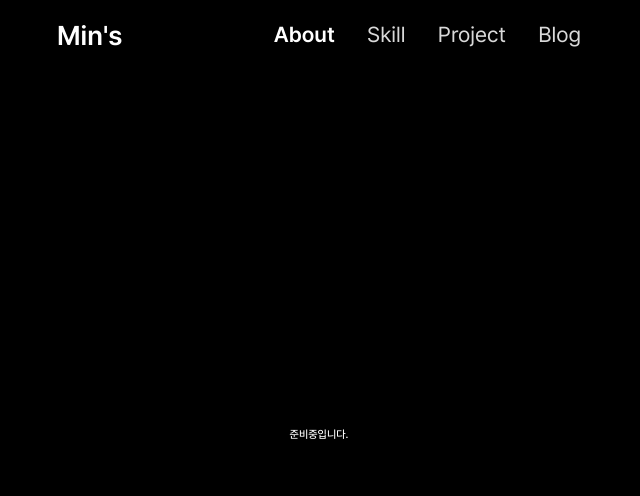
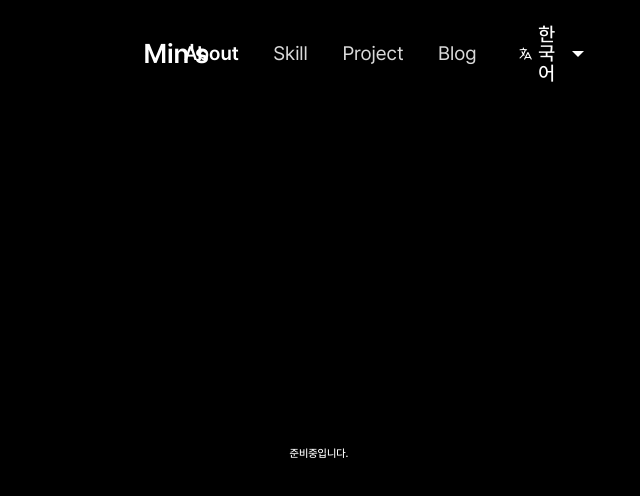
Before and after one commit to owni14/owni14.me, a Next.js app: page / in a window 1280 px wide. Shown: the top 496 px of the page, without its empty margins (321-961 px from the left). Built offline with nearby package versions, Linux system fonts and the light colour scheme.

Commit message:
style: 다국어 UI 제작

```diff
--- a/app/_components/layout/header/Header.tsx
+++ b/app/_components/layout/header/Header.tsx
@@ -1,5 +1,7 @@
 'use client';
 
+import Multilingual from '@/components/ui/multilingual/Multilingual';
+import { langList } from '@/components/ui/multilingual/consts';
 import cx from 'classnames';
 import Link from 'next/link';
 import { useState } from 'react';
@@ -11,6 +13,7 @@ import './styles.scss';
  */
 const Header = () => {
   const [activeLink, setActiveLink] = useState<string>(navList[0].id);
+  const [activeLang, setActiveLang] = useState<string>('한국어');
 
   return (
     <section id="header">
@@ -25,6 +28,7 @@ const Header = () => {
             </li>
           ))}
         </ul>
+        <Multilingual list={langList} onClickLang={(lang: string) => setActiveLang(lang)} activeLang={activeLang} />
       </div>
     </section>
   );
--- a/app/_components/layout/header/styles.scss
+++ b/app/_components/layout/header/styles.scss
@@ -3,7 +3,7 @@
 /* Header section */
 #header {
   width: 100%;
-  padding: 2rem 35rem;
+  padding: 2rem 43rem;
   position: sticky;
   top: 0;
   background-color: rgba(0, 0, 0, 0.7);
@@ -23,25 +23,26 @@
 
     .nav-link {
       @include flex('row', 'space-between', 'center');
-      gap: 3rem;
+      gap: 2.2rem;
 
       li {
         list-style: none;
-        font-size: 2rem;
+        font-size: 1.8rem;
+        padding: 0.5rem;
         color: $softGray;
-        transition: all 0.4s ease-in-out;
+        transition: all 0.3s ease-in-out;
         font-family: 'Pretendard-Regular';
 
         &:hover {
           cursor: pointer;
           color: white;
-          transition: all 0.4s ease-in-out;
+          transition: all 0.3s ease-in-out;
         }
 
         &.active {
           font-family: 'Pretendard-Bold';
           color: white;
-          transition: all 0.4s ease-in-out;
+          transition: all 0.3s ease-in-out;
           font-weight: bold;
         }
       }
--- a/app/_components/ui/hamburger/Hamburger.tsx
+++ b/app/_components/ui/hamburger/Hamburger.tsx
@@ -8,7 +8,7 @@ const Hamburger = () => {
   const [isClick, setIsClick] = useState<boolean>(false);
 
   return (
-    <div id="hamburger-wrapper" onClick={() => setIsClick(prev => !prev)}>
+    <div id="hamburger" onClick={() => setIsClick(prev => !prev)}>
       <div className={cx({ change: isClick })}></div>
       <div className={cx({ change: isClick })}></div>
       <div className={cx({ change: isClick })}></div>
--- a/app/_components/ui/hamburger/styles.scss
+++ b/app/_components/ui/hamburger/styles.scss
@@ -1,6 +1,6 @@
 @import '@/styles/variables.scss';
 
-#hamburger-wrapper {
+#hamburger {
   cursor: pointer;
   padding: 0.5rem;
 
--- a/app/_components/ui/index.ts
+++ b/app/_components/ui/index.ts
@@ -1 +1,2 @@
 export * from './hamburger';
+export * from './multilingual';
--- /dev/null
+++ b/app/_components/ui/multilingual/Multilingual.tsx
@@ -0,0 +1,40 @@
+'use client';
+
+import cx from 'classnames';
+import { useState } from 'react';
+import { HiMiniLanguage } from 'react-icons/hi2';
+import './styles.scss';
+import { ISelectBox } from './types';
+
+/**
+ * Multilingual component
+ * @param onClickLang
+ * @returns
+ */
+const Multilingual = ({ onClickLang, list, activeLang }: ISelectBox) => {
+  const [isHover, setIsHover] = useState<boolean>(false);
+
+  return (
+    <div id="multilingual" onMouseEnter={() => setIsHover(true)} onMouseLeave={() => setIsHover(false)}>
+      <div className="language-wrapper">
+        <HiMiniLanguage />
+        {activeLang}
+      </div>
+      {isHover && (
+        <ul>
+          {list.map(lang => (
+            <li
+              key={lang.key}
+              className={cx({ active: activeLang === lang.name })}
+              onClick={() => onClickLang(lang.name)}
+            >
+              {lang.name}
+            </li>
+          ))}
+        </ul>
+      )}
+    </div>
+  );
+};
+
+export default Multilingual;
--- /dev/null
+++ b/app/_components/ui/multilingual/consts.ts
@@ -0,0 +1,12 @@
+import { ILanguage } from './types';
+
+export const langList: ILanguage[] = [
+  {
+    key: 'ko',
+    name: '한국어',
+  },
+  {
+    key: 'en',
+    name: 'English',
+  },
+];
--- /dev/null
+++ b/app/_components/ui/multilingual/index.ts
@@ -0,0 +1 @@
+export * from './Multilingual.tsx';
--- /dev/null
+++ b/app/_components/ui/multilingual/styles.scss
@@ -0,0 +1,70 @@
+@import '@/styles/variables.scss';
+
+#multilingual {
+  position: relative;
+  padding: 0.3rem;
+  .language-wrapper {
+    @include flex('row', 'center', 'center');
+    gap: 0.5rem;
+    font-size: 1.8rem;
+    &:hover {
+      cursor: pointer;
+      color: rgba(217, 217, 217, 0.7);
+      transition: all 0.3s ease-in-out;
+      svg {
+        fill: rgba(217, 217, 217, 0.7);
+        transition: all 0.3s ease-in-out;
+      }
+      &::after {
+        border-top: 0.6rem solid rgba(217, 217, 217, 0.7);
+        transition: all 0.3s ease-in-out;
+      }
+    }
+    svg {
+      fill: white;
+      width: 2.5rem;
+      height: 2.5rem;
+    }
+    &::after {
+      content: '';
+      border-top: 0.6rem solid white;
+      border-right: 0.6rem solid transparent;
+      border-left: 0.6rem solid transparent;
+    }
+  }
+
+  ul {
+    @include flex('column', 'flex-start', 'center');
+    position: absolute;
+    top: 3.1rem;
+    right: -0.2rem;
+    transition: all 0.3s ease-in-out;
+    background-color: white;
+    color: black;
+    border: 1px solid transparent;
+    border-radius: 1.2rem;
+    width: 12rem;
+    padding: 0.7rem 1rem;
+    gap: 0.5rem;
+
+    li {
+      font-size: 1.8rem;
+      text-align: center;
+      width: 100%;
+      padding: 1rem;
+      transition: all 0.3s ease-in-out;
+      &:hover {
+        cursor: pointer;
+        background-color: $softGray;
+        border-radius: 1rem;
+        transition: all 0.3s ease-in-out;
+      }
+      &.active {
+        background-color: $softBlack;
+        color: white;
+        border-radius: 1rem;
+        font-weight: bold;
+      }
+    }
+  }
+}
--- /dev/null
+++ b/app/_components/ui/multilingual/types.ts
@@ -0,0 +1,10 @@
+export interface ISelectBox {
+  onClickLang: (lang: string) => void;
+  list: ILanguage[];
+  activeLang: string;
+}
+
+export interface ILanguage {
+  key: string;
+  name: string;
+}
--- a/app/_styles/variables.scss
+++ b/app/_styles/variables.scss
@@ -13,8 +13,9 @@ $font-bold: 600;
 $font-medium: 500;
 $font-regular: 400;
 
-/* Global colors */
+/* Color variables */
 $softGray: #d9d9d9;
+$softBlack: #242424;
 
 /* Font */
 @font-face {
```
